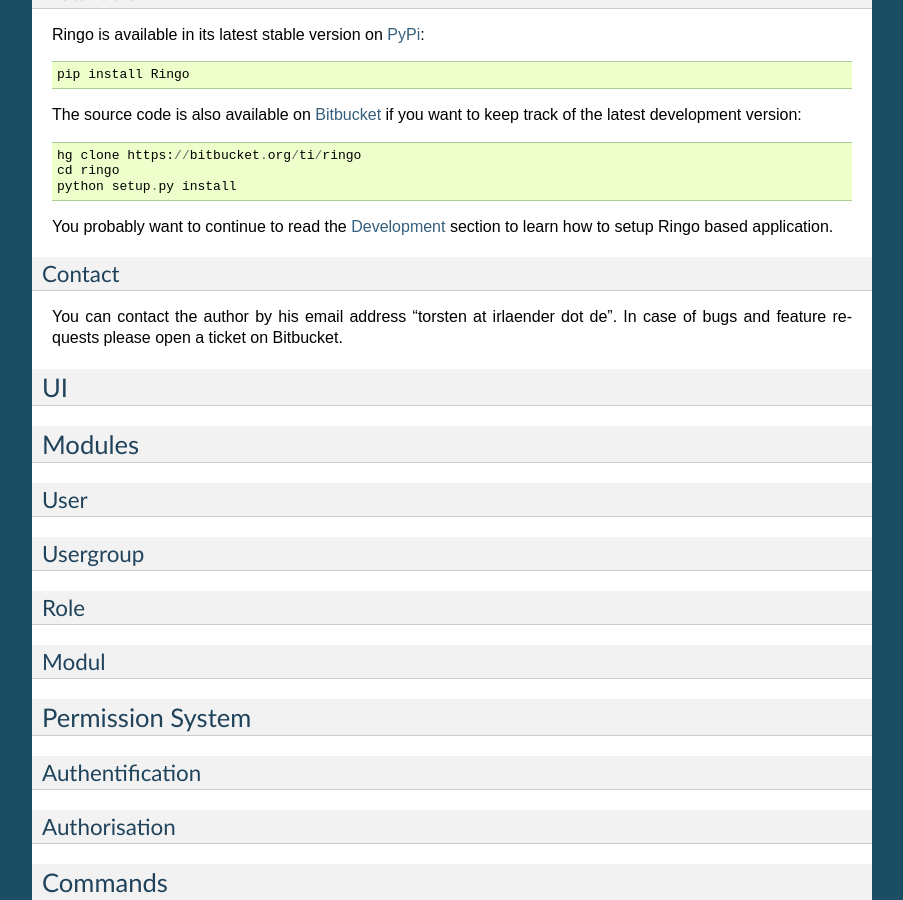
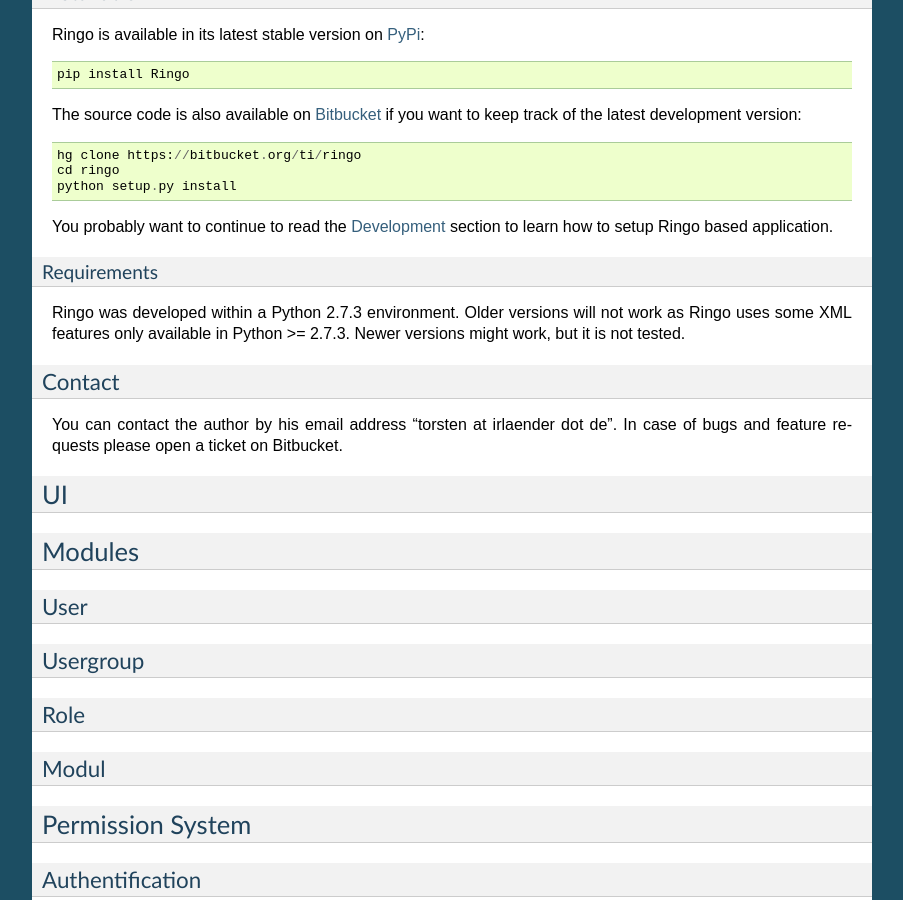
Before and after one commit to ringo-framework/ringo, a Sphinx documentation site: the page built from docs/source/xxx.rst, in a window 1280 px wide and 900 px high, scrolled down 942 px. Shown: the whole window, without its empty margins (198-1101 px from the left). Built offline with Sphinx 7.4.7, drawn with Linux system fonts in a browser that asks for light colours; formulas are drawn with MathJax 3.

Commit message:
Added notes on requierements.

```diff
--- a/docs/source/xxx.rst
+++ b/docs/source/xxx.rst
@@ -64,6 +64,12 @@
 
 You probably want to continue to read the :ref:`development` section to learn
 how to setup Ringo based application.
+
+Requirements
+------------
+Ringo was developed within a Python 2.7.3 environment. Older versions will not
+work as Ringo uses some XML features only available in Python >= 2.7.3. Newer
+versions might work, but it is not tested.
 
 Contact
 =======
```
